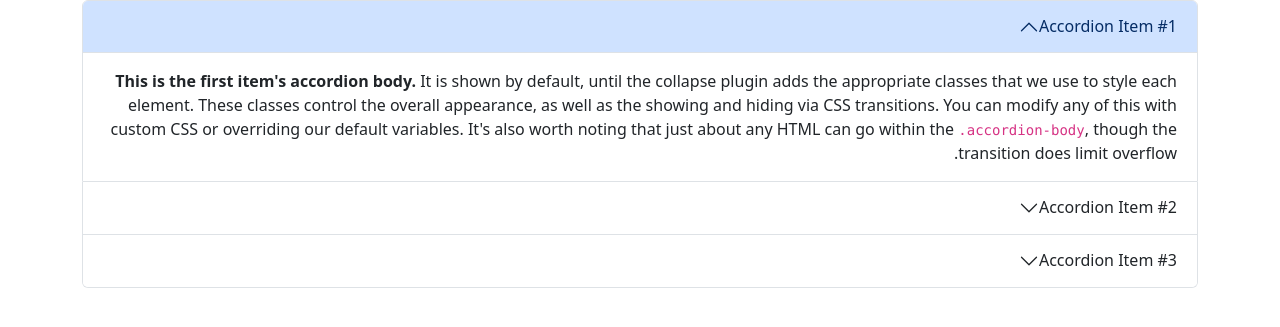
After one commit to rezalaal/todo, a PHP site: page /index2.htm in a window 1280 px wide. The commit adds this page. Shown: the top 327 px of the page. Run offline with PHP 8.4, Linux system fonts and the light colour scheme.

Commit message:
refactoring, bootstrap, start php

```diff
--- a/styles.css
+++ b/assets/css/styles.css
@@ -159,3 +159,8 @@ input[type=text] {
 .isDone {
     text-decoration: line-through;
 }
+
+#header-image {
+    height: 30px;
+
+}
--- /dev/null
+++ b/index2.htm
@@ -0,0 +1,53 @@
+<!DOCTYPE html>
+<html lang="fa" dir="rtl">
+<head>
+    <meta charset="UTF-8">
+    <meta http-equiv="X-UA-Compatible" content="IE=edge">
+    <meta name="viewport" content="width=device-width, initial-scale=1.0">
+    <link href="https://cdn.jsdelivr.net/npm/bootstrap@5.3.0/dist/css/bootstrap.min.css" rel="stylesheet" integrity="sha384-9ndCyUaIbzAi2FUVXJi0CjmCapSmO7SnpJef0486qhLnuZ2cdeRhO02iuK6FUUVM" crossorigin="anonymous">
+    <script src="https://cdn.jsdelivr.net/npm/bootstrap@5.3.0/dist/js/bootstrap.bundle.min.js" integrity="sha384-geWF76RCwLtnZ8qwWowPQNguL3RmwHVBC9FhGdlKrxdiJJigb/j/68SIy3Te4Bkz" crossorigin="anonymous"></script>
+    <title>TODO Tasks</title>
+</head>
+<body>
+    <div class="container">
+        <div class="accordion" id="accordionExample">
+            <div class="accordion-item">
+              <h2 class="accordion-header">
+                <button class="accordion-button" type="button" data-bs-toggle="collapse" data-bs-target="#collapseOne" aria-expanded="true" aria-controls="collapseOne">
+                  Accordion Item #1
+                </button>
+              </h2>
+              <div id="collapseOne" class="accordion-collapse collapse show" data-bs-parent="#accordionExample">
+                <div class="accordion-body">
+                  <strong>This is the first item's accordion body.</strong> It is shown by default, until the collapse plugin adds the appropriate classes that we use to style each element. These classes control the overall appearance, as well as the showing and hiding via CSS transitions. You can modify any of this with custom CSS or overriding our default variables. It's also worth noting that just about any HTML can go within the <code>.accordion-body</code>, though the transition does limit overflow.
+                </div>
+              </div>
+            </div>
+            <div class="accordion-item">
+              <h2 class="accordion-header">
+                <button class="accordion-button collapsed" type="button" data-bs-toggle="collapse" data-bs-target="#collapseTwo" aria-expanded="false" aria-controls="collapseTwo">
+                  Accordion Item #2
+                </button>
+              </h2>
+              <div id="collapseTwo" class="accordion-collapse collapse" data-bs-parent="#accordionExample">
+                <div class="accordion-body">
+                  <strong>This is the second item's accordion body.</strong> It is hidden by default, until the collapse plugin adds the appropriate classes that we use to style each element. These classes control the overall appearance, as well as the showing and hiding via CSS transitions. You can modify any of this with custom CSS or overriding our default variables. It's also worth noting that just about any HTML can go within the <code>.accordion-body</code>, though the transition does limit overflow.
+                </div>
+              </div>
+            </div>
+            <div class="accordion-item">
+              <h2 class="accordion-header">
+                <button class="accordion-button collapsed" type="button" data-bs-toggle="collapse" data-bs-target="#collapseThree" aria-expanded="false" aria-controls="collapseThree">
+                  Accordion Item #3
+                </button>
+              </h2>
+              <div id="collapseThree" class="accordion-collapse collapse" data-bs-parent="#accordionExample">
+                <div class="accordion-body">
+                  <strong>This is the third item's accordion body.</strong> It is hidden by default, until the collapse plugin adds the appropriate classes that we use to style each element. These classes control the overall appearance, as well as the showing and hiding via CSS transitions. You can modify any of this with custom CSS or overriding our default variables. It's also worth noting that just about any HTML can go within the <code>.accordion-body</code>, though the transition does limit overflow.
+                </div>
+              </div>
+            </div>
+          </div>
+    </div>
+</body>
+</html>
```
Also changed, not shown: index.htm (+6 -3 lines), assets/images/todo.png (added), assets/js/functions.js (line endings or trailing spaces), assets/js/scripts.js (renamed from scripts.js), backend/index.php (added).
